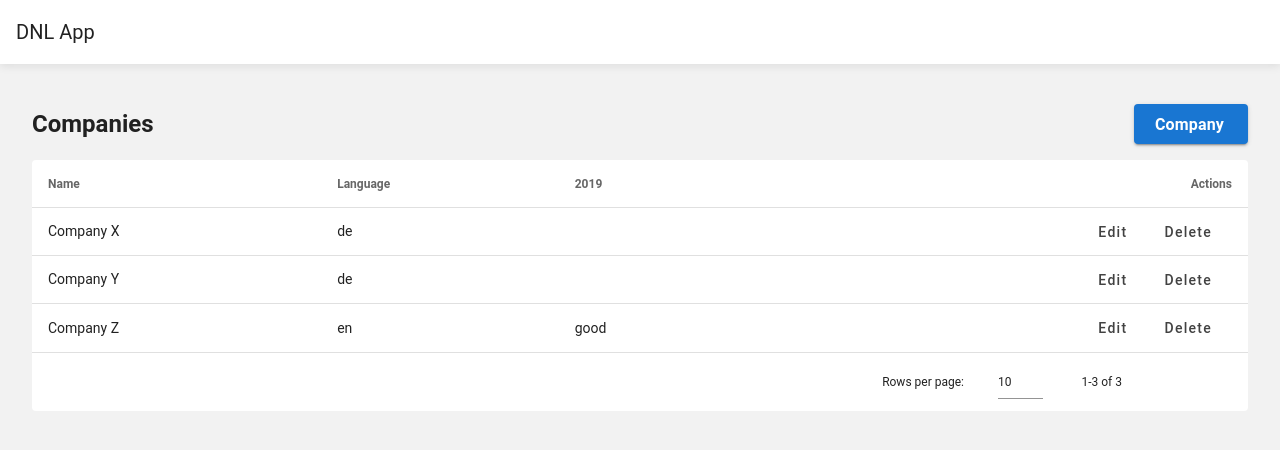
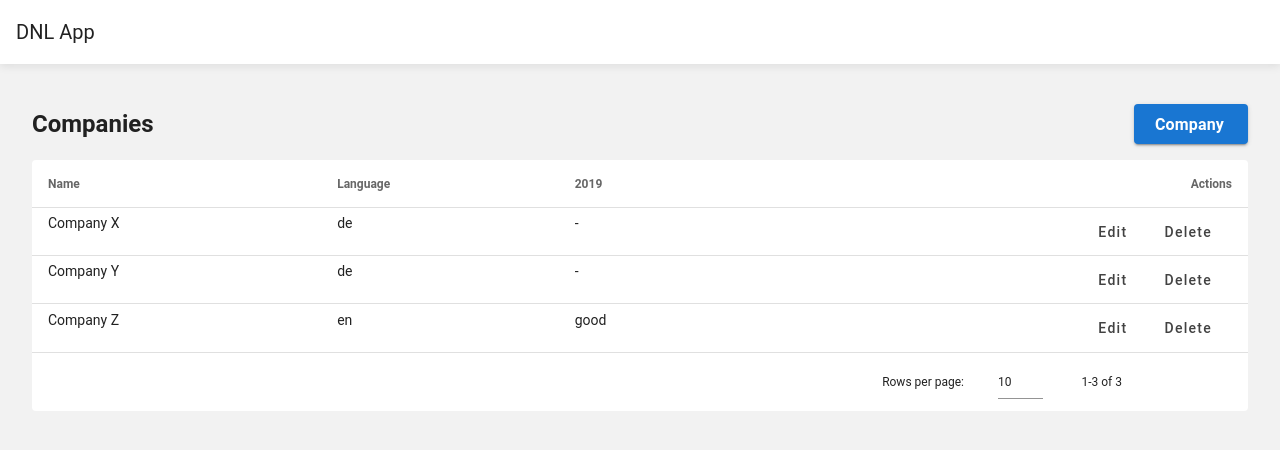
Before and after one commit to deepneuronlab/dnl-frontend-challenge, a Vue app: page /companies in a window 1280 px wide. Shown: the top 450 px of the page. Built offline with nearby package versions, Linux system fonts and the light colour scheme; the HTML template or start-up script is replaced by a standard one.

Commit message:
repace empty cell with "-" in companies data table

```diff
--- a/src/components/Tables/DataTableCompanies.vue
+++ b/src/components/Tables/DataTableCompanies.vue
@@ -21,6 +21,13 @@
             :disabled="false"
             @clickAction="$emit('deleteItem', item.companyId)"
           />
+        </template>
+
+        <template
+          v-for="(header, headerIndex) in tableHeaders"
+          v-slot:[`item.${header.value}`]="slotScope"
+        >
+          <p :key="`header-${headerIndex}`">{{ slotScope.item[header.value] || '-' }}</p>
         </template>
       </v-data-table>
     </v-layout>
```
